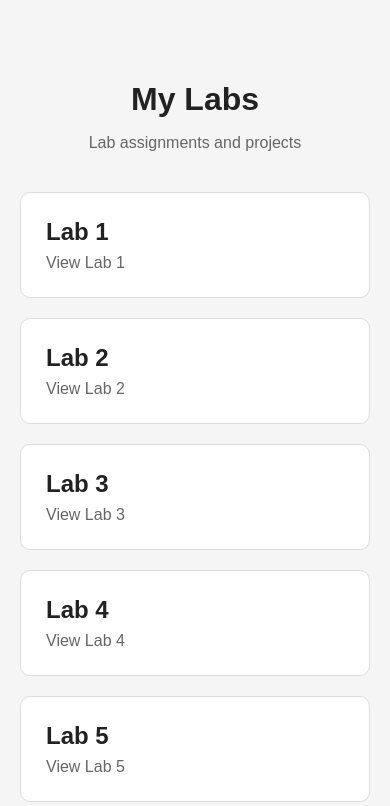
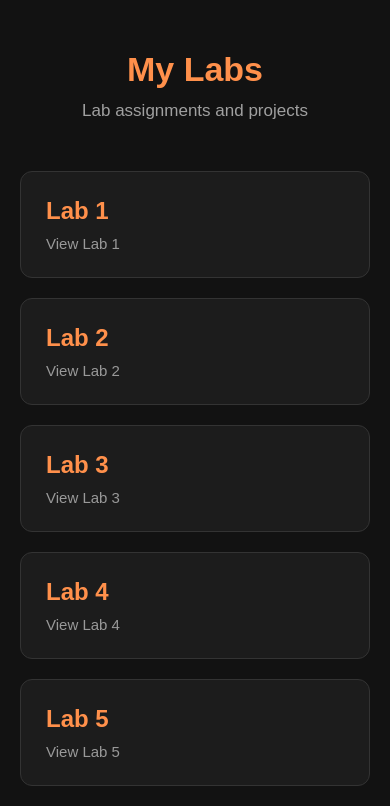
Before and after one commit to Rigyaju/statistics, a plain HTML site: page index.html in a window 390 px wide. Shown: the top 806 px of the page. Drawn offline with Linux system fonts and the light colour scheme.

Commit message:
Changed to dark mode
Updated the layout and styling of the labs page, including new styles for better visual appeal and responsiveness.

```diff
--- a/index.html
+++ b/index.html
@@ -3,28 +3,50 @@
 <head>
     <meta charset="UTF-8">
     <meta name="viewport" content="width=device-width, initial-scale=1.0">
-    <title>My Labs</title>
+
+    <title>Statistics Labs</title>
 
     <style>
+        /* ---------- General ---------- */
+
+        * {
+            box-sizing: border-box;
+        }
+
         body {
-            font-family: Arial, sans-serif;
-            background: #f5f5f5;
-            color: #222;
-            max-width: 800px;
+            margin: 0;
+            font-family: Arial, Helvetica, sans-serif;
+            background: #121212;
+            color: #e5e5e5;
+        }
+
+        /* ---------- Main Container ---------- */
+
+        .container {
+            max-width: 900px;
             margin: 0 auto;
-            padding: 60px 20px;
+            padding: 70px 20px;
         }
+
+        /* ---------- Header ---------- */
 
         h1 {
             text-align: center;
-            margin-bottom: 10px;
+            margin: 0 0 12px 0;
+
+            color: #ff904b;
+            font-size: 42px;
+            font-weight: 700;
         }
 
         .subtitle {
             text-align: center;
-            color: #666;
-            margin-bottom: 40px;
+            color: #a0a0a0;
+            font-size: 17px;
+            margin: 0 0 50px 0;
         }
+
+        /* ---------- Lab Cards ---------- */
 
         .labs {
             display: grid;
@@ -34,29 +56,71 @@
 
         .lab {
             display: block;
-            background: white;
+
+            background: #1c1c1c;
+            border: 1px solid #333333;
+            border-radius: 12px;
+
             padding: 25px;
-            border: 1px solid #ddd;
-            border-radius: 10px;
+
             text-decoration: none;
-            color: #222;
+            color: #e5e5e5;
+
+            transition:
+                transform 0.2s ease,
+                border-color 0.2s ease,
+                background 0.2s ease;
         }
 
+        /* ---------- Card Hover ---------- */
+
         .lab:hover {
-            background: #fafafa;
-            border-color: #999;
+            transform: translateY(-4px);
+
+            background: #222222;
+            border-color: #ff904b;
         }
 
+        /* ---------- Lab Titles ---------- */
+
         .lab h2 {
-            margin: 0 0 8px 0;
+            margin: 0 0 10px 0;
+
+            color: #ff904b;
+            font-size: 24px;
         }
+
+        /* ---------- Card Description ---------- */
 
         .lab p {
             margin: 0;
-            color: #666;
+
+            color: #999999;
+            font-size: 15px;
         }
 
+        /* ---------- Footer ---------- */
+
+        footer {
+            text-align: center;
+            margin-top: 60px;
+
+            color: #666666;
+            font-size: 14px;
+        }
+
+        /* ---------- Mobile ---------- */
+
         @media (max-width: 600px) {
+
+            .container {
+                padding: 50px 20px;
+            }
+
+            h1 {
+                font-size: 34px;
+            }
+
             .labs {
                 grid-template-columns: 1fr;
             }
@@ -66,41 +130,60 @@
 
 <body>
 
+    <main class="container">
+
         <h1>My Labs</h1>
-    <p class="subtitle">Lab assignments and projects</p>
+
+        <p class="subtitle">
+            Lab assignments and projects
+        </p>
+
 
         <div class="labs">
 
+            <!-- Lab 1 -->
             <a class="lab" href="lab1.html">
                 <h2>Lab 1</h2>
                 <p>View Lab 1</p>
             </a>
 
+
+            <!-- Lab 2 -->
             <a class="lab" href="lab2.html">
                 <h2>Lab 2</h2>
                 <p>View Lab 2</p>
             </a>
 
+
+            <!-- Lab 3 -->
             <a class="lab" href="lab3.html">
                 <h2>Lab 3</h2>
                 <p>View Lab 3</p>
             </a>
 
+
+            <!-- Lab 4 -->
             <a class="lab" href="lab4.html">
                 <h2>Lab 4</h2>
                 <p>View Lab 4</p>
             </a>
 
+
+            <!-- Lab 5 -->
             <a class="lab" href="lab5.html">
                 <h2>Lab 5</h2>
                 <p>View Lab 5</p>
             </a>
 
+
+            <!-- Lab 6 -->
             <a class="lab" href="lab6.html">
                 <h2>Lab 6</h2>
                 <p>View Lab 6</p>
             </a>
 
+
+            <!-- Lab 7 -->
             <a class="lab" href="lab7.html">
                 <h2>Lab 7</h2>
                 <p>View Lab 7</p>
@@ -108,5 +191,12 @@
 
         </div>
 
+
+        <footer>
+
+        </footer>
+
+    </main>
+
 </body>
 </html>
```
Lines whose indentation alone changed are shown as unchanged.
